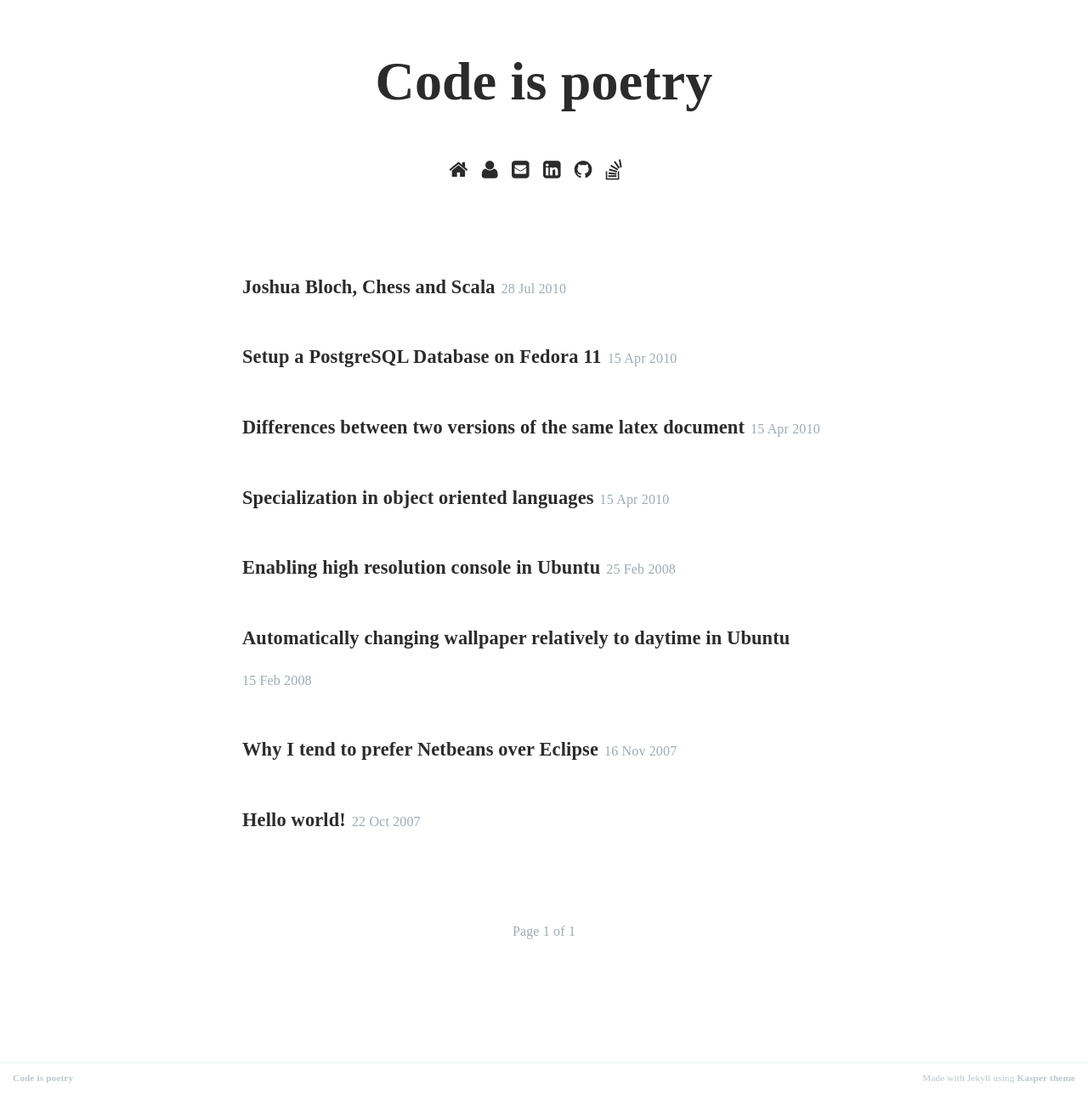
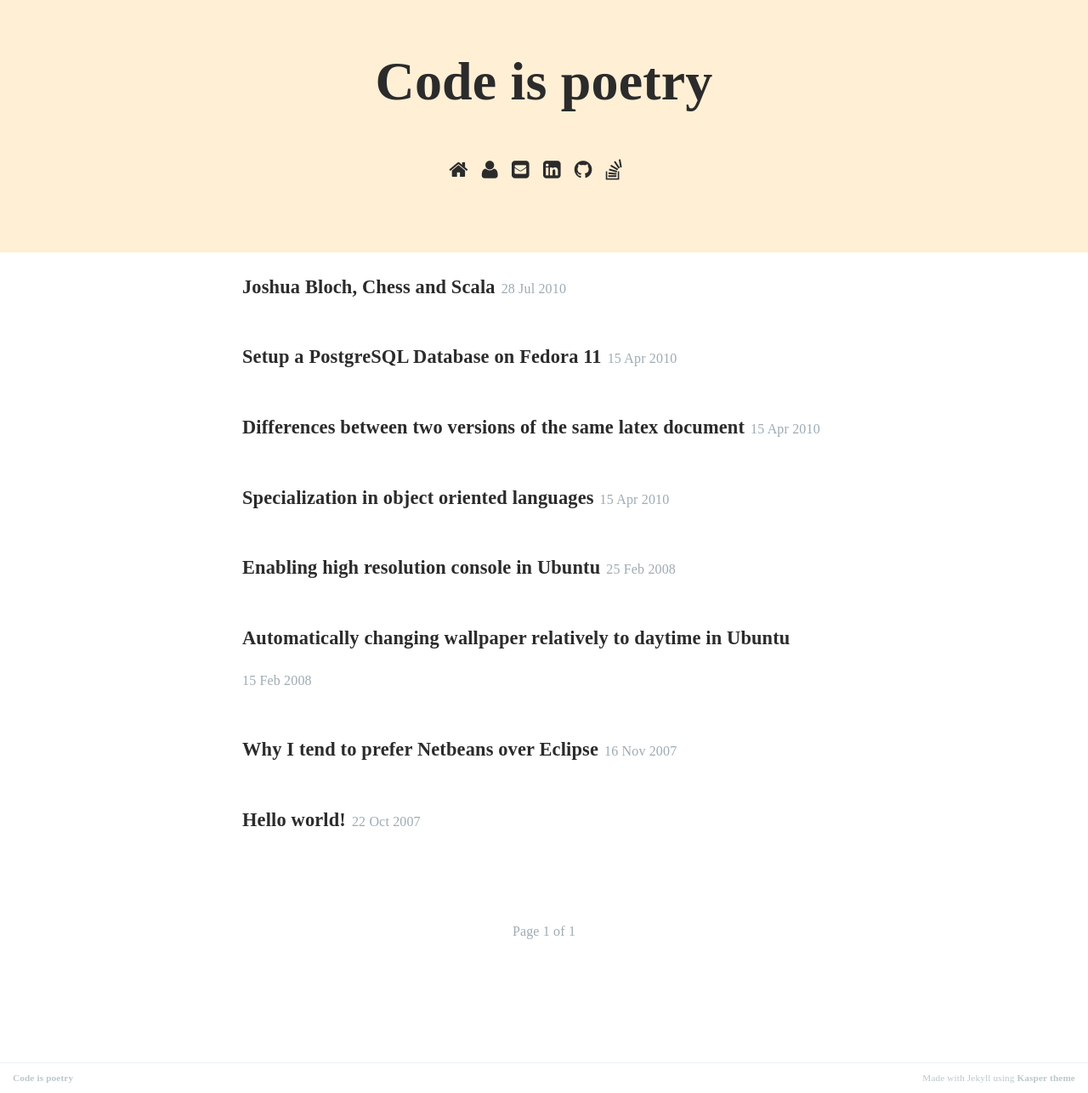
Before and after one commit to jihedamine/jihedamine.github.io, a Jekyll site: the page built from index.html, in a window 1280 px wide. Shown: the whole page at 85% size. Built offline with Jekyll 4.4.1, drawn with Linux system fonts in a browser that asks for light colours; some web fonts are replaced; Markdown is read by kramdown in place of the engine named in the settings; the list of posts is cut into pages by our own code.

Commit message:
Changed title bg color

```diff
--- a/assets/css/screen.css
+++ b/assets/css/screen.css
@@ -549,6 +549,7 @@ margin on the iframe, cause it breaks stuff. */
 .page-title {
     font-size: 4rem;
     font-family: 'Liberation Serif', serif;
+    background-color: papayawhip;
     text-decoration: none;
     text-align: center;
     padding-top: 4.5rem;
```
